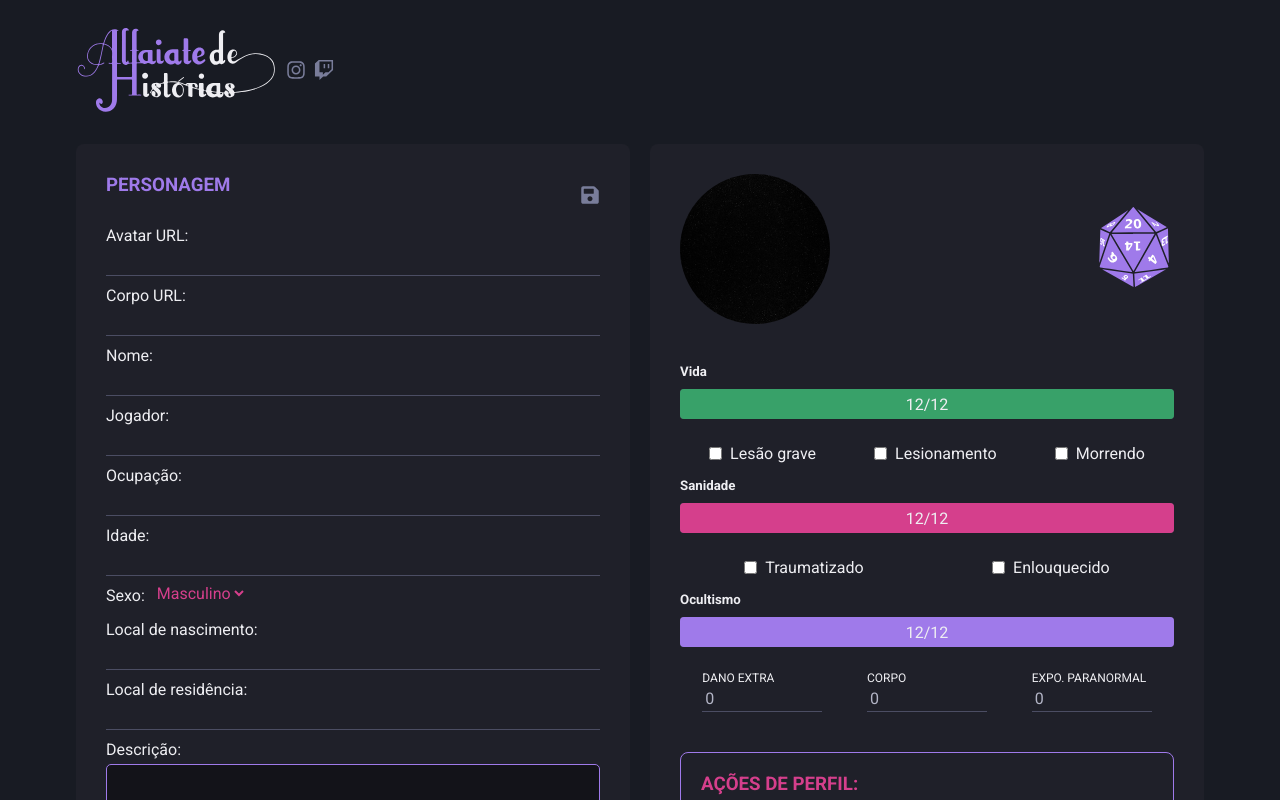
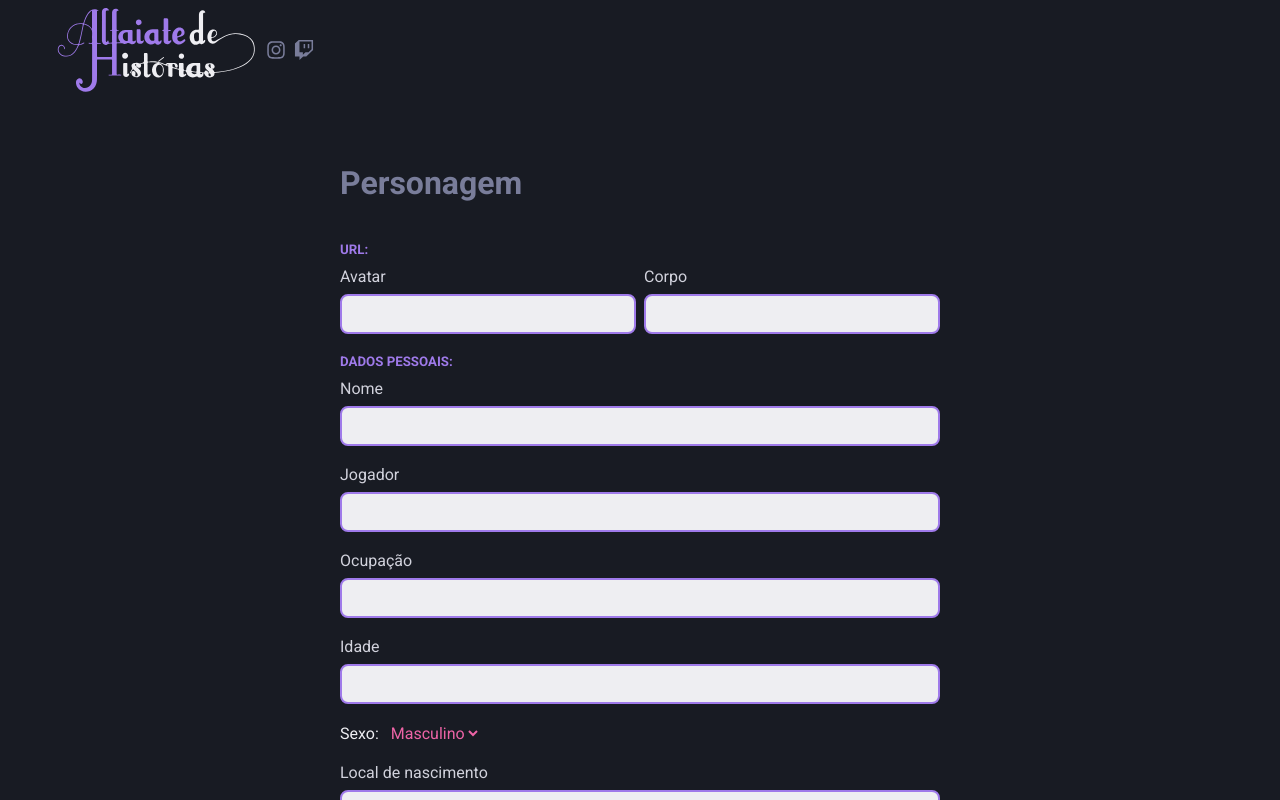
Before and after one commit to Kwan13/rpg-sheet, a React (Create React App) app: page /character/new in a window 1280 px wide. Shown: the top 800 px of the page. Built offline with nearby package versions, Linux system fonts and the light colour scheme.

Commit message:
add new Character Form

```diff
--- /dev/null
+++ b/src/components/FormInput/index.tsx
@@ -0,0 +1,32 @@
+import {
+  ForwardRefRenderFunction,
+  forwardRef,
+  InputHTMLAttributes,
+} from 'react';
+
+import { Tooltip } from '../Tooltip';
+
+import { Container, Content } from './styles';
+
+interface InputProps extends InputHTMLAttributes<HTMLInputElement> {
+  name: string;
+  error?: string;
+  label?: string;
+}
+
+const InputBase: ForwardRefRenderFunction<HTMLInputElement, InputProps> = (
+  { name, label, error = null, ...rest },
+  ref,
+) => {
+  return (
+    <Container>
+      {label && <label htmlFor={name}>{label}</label>}
+      <Content>
+        <input id={name} name={name} ref={ref} {...rest} />
+        {error && <Tooltip errorMessage={error} />}
+      </Content>
+    </Container>
+  );
+};
+
+export const Input = forwardRef(InputBase);
--- /dev/null
+++ b/src/components/FormInput/styles.tsx
@@ -0,0 +1,31 @@
+import styled from 'styled-components';
+
+export const Container = styled.div`
+  width: 100%;
+
+  label {
+    color: var(--gray-100);
+    margin-bottom: 8px;
+
+    display: block;
+  }
+`;
+
+export const Content = styled.div`
+  width: 100%;
+  height: 40px;
+  border: 2px solid var(--purple-400);
+  border-radius: 8px;
+  background-color: var(--gray-50);
+  padding: 10px;
+
+  display: flex;
+  align-items: center;
+
+  input {
+    width: 100%;
+    outline: none;
+    background: transparent;
+    border: 0;
+  }
+`;
--- /dev/null
+++ b/src/pages/Character/index.tsx
@@ -0,0 +1,135 @@
+import { ReactElement } from 'react';
+import { useForm } from 'react-hook-form';
+import { useHistory } from 'react-router-dom';
+import { yupResolver } from '@hookform/resolvers/yup';
+import * as yup from 'yup';
+
+import { Input } from '../../components/FormInput';
+import { Navbar } from '../../components/Navbar';
+import { TextArea } from '../../components/TextArea';
+import { useCharacter } from '../../hooks/useCharacter';
+
+import { Container, Content, InputGroup } from './styles';
+
+type FormData = {
+  avatar: string;
+  fullBody: string;
+  name: string;
+  player: string;
+  occupation: string;
+  age: number;
+  sex: 'masculino' | 'feminino';
+  birthplace: string;
+  residence: string;
+  description: string;
+};
+
+const schema = yup.object().shape({
+  avatar: yup.string().required('campo obrigatório'),
+  fullBody: yup.string().required('campo obrigatório'),
+  name: yup.string().required('campo obrigatório'),
+  player: yup.string().required('campo obrigatório'),
+  occupation: yup.string().required('campo obrigatório'),
+  age: yup.string().required('campo obrigatório'),
+  sex: yup.string().required('campo obrigatório'),
+  birthplace: yup.string().required('campo obrigatório'),
+  residence: yup.string().required('campo obrigatório'),
+  description: yup.string().required('campo obrigatório'),
+});
+
+export default function Character(): ReactElement {
+  const {
+    handleSubmit,
+    register,
+    formState: { errors },
+  } = useForm({
+    resolver: yupResolver(schema),
+  });
+  const history = useHistory();
+  const { handleSetCharacter } = useCharacter();
+
+  function onSubmit(data: FormData) {
+    handleSetCharacter(data);
+    history.push('/sheet');
+  }
+
+  return (
+    <Container>
+      <Navbar />
+      <Content>
+        <form onSubmit={handleSubmit(onSubmit)}>
+          <h1>Personagem</h1>
+          <h5>URL:</h5>
+          <InputGroup>
+            <Input
+              label="Avatar"
+              {...register('avatar')}
+              error={errors.avatar?.message}
+            />
+            <Input
+              label="Corpo"
+              {...register('fullBody')}
+              error={errors.fullBody?.message}
+            />
+          </InputGroup>
+
+          <h5>DADOS PESSOAIS:</h5>
+          <Input
+            label="Nome"
+            {...register('name')}
+            error={errors.name?.message}
+          />
+          <br />
+          <Input
+            label="Jogador"
+            {...register('player')}
+            error={errors.player?.message}
+          />
+          <br />
+          <Input
+            label="Ocupação"
+            {...register('occupation')}
+            error={errors.occupation?.message}
+          />
+          <br />
+          <Input
+            label="Idade"
+            {...register('age')}
+            error={errors.age?.message}
+          />
+          <br />
+          <div className="selectBox">
+            <label htmlFor="sex">Sexo:</label>
+            <select id="sex" {...register('sex')}>
+              <option value="masculino" selected>
+                Masculino
+              </option>
+              <option value="feminino">Feminino</option>
+            </select>
+          </div>
+          <br />
+          <Input
+            label="Local de nascimento"
+            {...register('birthplace')}
+            error={errors.birthplace?.message}
+          />
+          <br />
+          <Input
+            label="Local de residência"
+            {...register('residence')}
+            error={errors.residence?.message}
+          />
+          <br />
+
+          <h5>DESCRIÇÃO</h5>
+          <TextArea
+            placeholder="sobre o personagem"
+            {...register('description')}
+            error={errors.description?.message}
+          />
+          <button type="submit">criar !</button>
+        </form>
+      </Content>
+    </Container>
+  );
+}
--- /dev/null
+++ b/src/pages/Character/styles.tsx
@@ -0,0 +1,68 @@
+import styled from 'styled-components';
+
+export const Container = styled.div`
+  max-width: 1168px;
+  width: 100%;
+  margin: 0 auto;
+`;
+
+export const Content = styled.div`
+  border-radius: 8px;
+  padding: 20px;
+  max-width: 1168px;
+  width: 100%;
+  height: 100vh;
+  /* background-color: var(--gray-800); */
+  margin: 0 auto;
+
+  h1 {
+    margin: 40px 0;
+    color: var(--gray-400);
+  }
+
+  form {
+    width: 600px;
+    margin: 0 auto;
+
+    h5 {
+      margin: 10px 0;
+      color: var(--purple-400);
+    }
+
+    .selectBox {
+      display: flex;
+      align-items: center;
+
+      select {
+        background: transparent;
+        border: 0;
+        color: var(--pink-400);
+        margin-left: 8px;
+      }
+    }
+
+    button {
+      height: 40px;
+      width: 100%;
+      background: var(--pink-500);
+      color: var(--white);
+      border: 0;
+      text-transform: uppercase;
+      border-radius: 8px;
+      margin: 20px 0;
+    }
+  }
+`;
+
+export const InputGroup = styled.div`
+  /* border: 2px solid var(--gray-400); */
+  border-radius: 8px;
+  /* padding: 10px; */
+  margin-bottom: 20px;
+
+  display: flex;
+
+  div + div {
+    margin-left: 8px;
+  }
+`;
--- a/src/pages/Home/styles.tsx
+++ b/src/pages/Home/styles.tsx
@@ -16,7 +16,7 @@ export const Content = styled.main`
   max-width: 600px;
   width: 100%;
   height: 100vh;
-  background-color: var(--gray-800);
+  background-color: var(--gray-900);
 
   display: flex;
   flex-direction: column;
--- a/src/routes/index.tsx
+++ b/src/routes/index.tsx
@@ -4,6 +4,7 @@ import { BrowserRouter, Switch, Route } from 'react-router-dom';
 import Home from '../pages/Home';
 import Sheet from '../pages/Sheet';
 import Inventory from '../pages/Inventory';
+import Character from '../pages/Character';
 
 export function Routes(): ReactElement {
   return (
@@ -12,7 +13,7 @@ export function Routes(): ReactElement {
         <Route path="/" exact component={Home} />
         <Route path="/inventory" component={Inventory} />
         <Route path="/sheet" component={Sheet} />
-        <Route path="/character/new" component={Sheet} />
+        <Route path="/character/new" component={Character} />
       </Switch>
     </BrowserRouter>
   );
```
